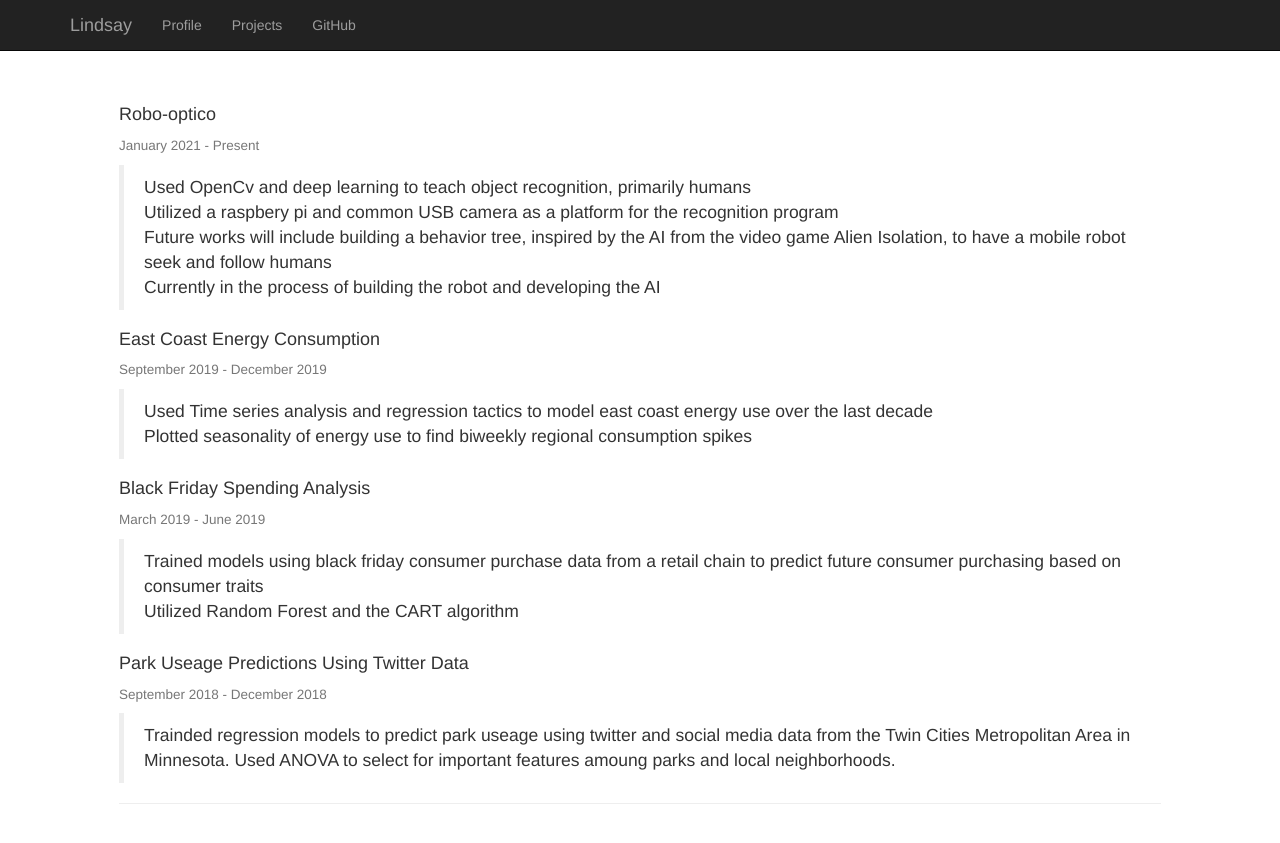
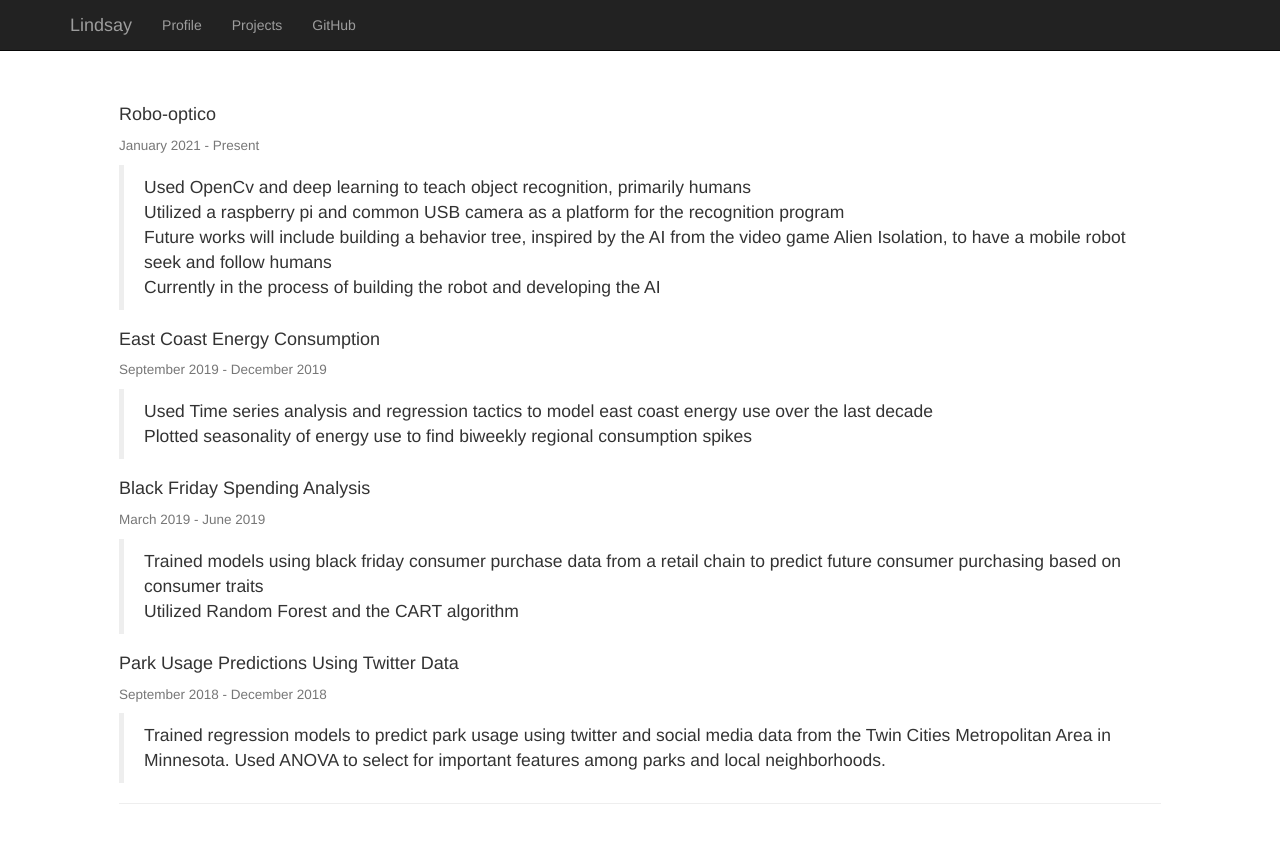
Before and after one commit to LindsayHeimerl/LindsayHeimerl.github.io, a Jekyll site: the page built from projects.md, in a window 1280 px wide. Shown: the top 843 px of the page. Built offline with Jekyll 4.4.1, drawn with Linux system fonts in a browser that asks for light colours.

Commit message:
cant spel

```diff
--- a/projects.md
+++ b/projects.md
@@ -10,7 +10,7 @@ title: Projects
 #### <small>January 2021 - Present</small>
 
 > Used OpenCv and deep learning to teach object recognition, primarily humans <br>
-> Utilized a raspbery pi and common USB camera as a platform for the recognition program <br>
+> Utilized a raspberry pi and common USB camera as a platform for the recognition program <br>
 > Future works will include building a behavior tree, inspired by the AI from the video game Alien Isolation, to have a mobile robot seek and follow humans <br>
 > Currently in the process of building the robot and developing the AI <br>
 
@@ -27,8 +27,8 @@ title: Projects
 > Trained models using black friday consumer purchase  data from a retail chain to predict future consumer purchasing based on consumer traits <br>
 > Utilized Random Forest and the CART algorithm
 
-#### Park Useage Predictions Using Twitter Data
+#### Park Usage Predictions Using Twitter Data
 #### <small>September 2018 - December 2018</small>
 
-> Trainded regression models to predict park useage using twitter and social media data from the Twin Cities Metropolitan Area in Minnesota.
-> Used ANOVA to select for important features amoung parks and local neighborhoods.
+> Trained regression models to predict park usage using twitter and social media data from the Twin Cities Metropolitan Area in Minnesota.
+> Used ANOVA to select for important features among parks and local neighborhoods.
```
